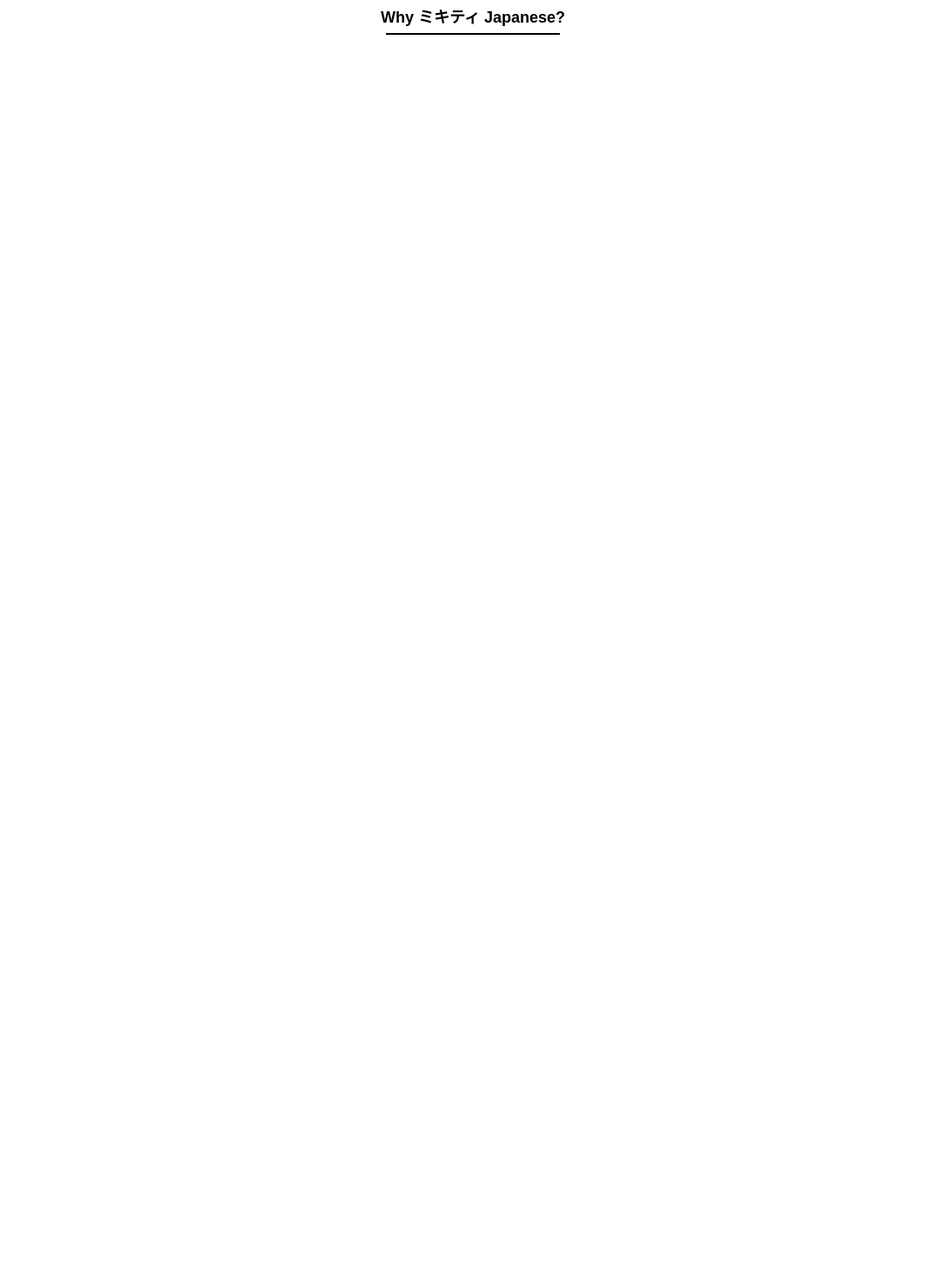
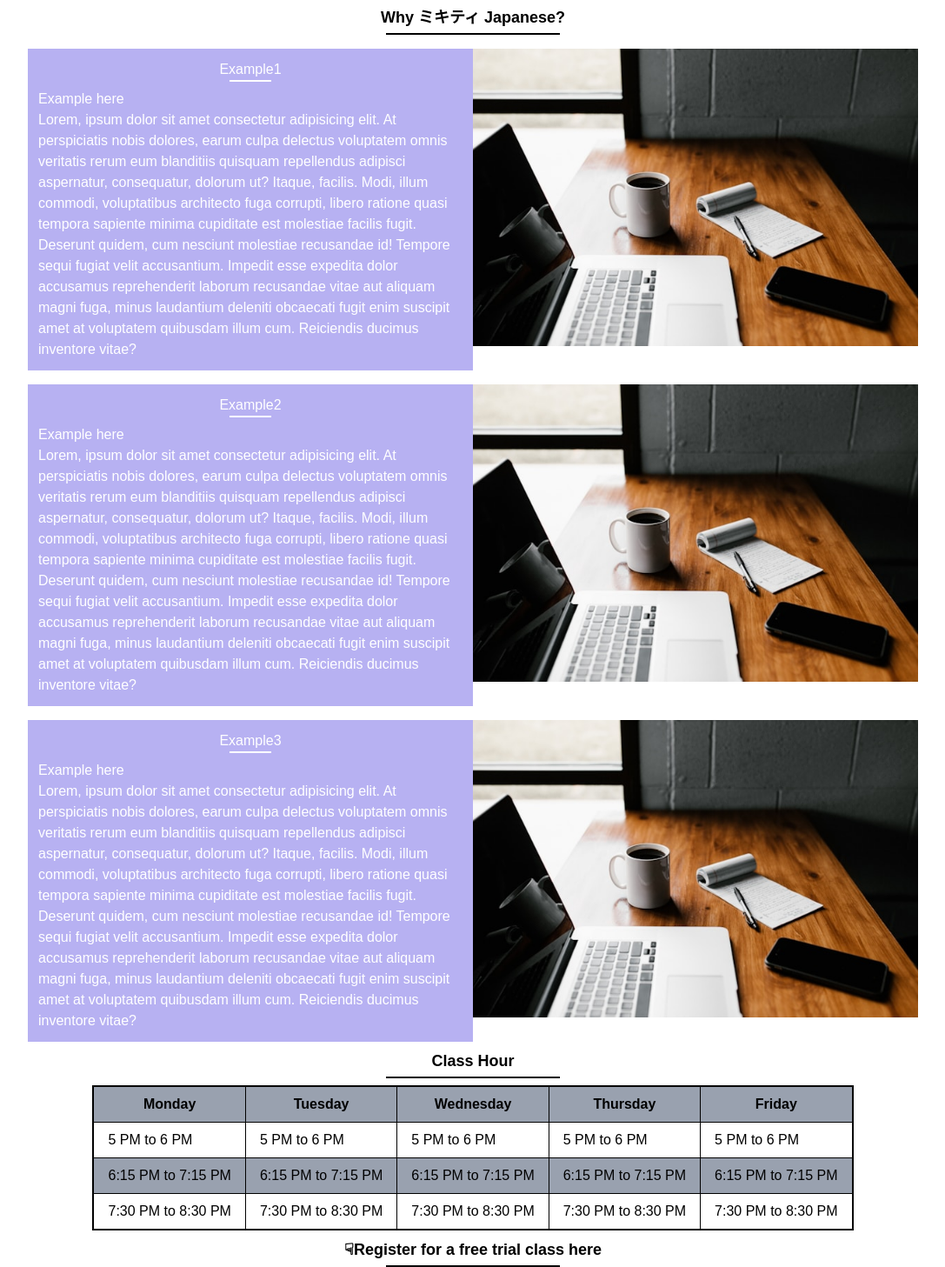
Before and after one commit to Yuto-A2/miki-jp, a Next.js app: page / in a window 1280 px wide. Shown: the part 676-2133 px from the top of the page at 87% size, without its empty margins (96-1183 px from the left). Before the commit the page ends 800 px from the top, so only its background shows below. Built offline with nearby package versions, Linux system fonts and the light colour scheme.

Commit message:
📝 Added ClassHour, Reason, RegistrationBtn forms

```diff
--- a/src/app/page.tsx
+++ b/src/app/page.tsx
@@ -1,6 +1,8 @@
 import Header from "@/components/layouts/Header";
 import ClassImg from "@/components/ClassImg";
 import Reason from "@/components/Reason";
+import ClassHour from "@/components/ClassHour";
+import RegisterBtn from "@/components/RegisterBtn";
 export default function Home() {
   return (
     <>
@@ -8,6 +10,8 @@ export default function Home() {
       <main>
         <ClassImg />
         <Reason />
+        <ClassHour />
+        <RegisterBtn />
       </main>
     </>
   );
--- /dev/null
+++ b/src/components/ClassHour.tsx
@@ -0,0 +1,43 @@
+
+export default function ClassHour() {
+    return (
+        <>
+            <h2 className="text-lg text-center mt-2 font-bold relative after:content-[''] after:block after:w-50 after:h-[2px]
+               after:bg-black after:mx-auto after:mt-1">Class Hour</h2>
+            <table className="mx-auto border-2 border-black mt-2">
+                <thead className="bg-gray-400">
+                    <tr>
+                        <th className="border px-4 py-2">Monday</th>
+                        <th className="border px-4 py-2">Tuesday</th>
+                        <th className="border px-4 py-2">Wednesday</th>
+                        <th className="border px-4 py-2">Thursday</th>
+                        <th className="border px-4 py-2">Friday</th>
+                    </tr>
+                </thead>
+                <tbody>
+                    <tr>
+                        <td className="border px-4 py-2">5 PM to 6 PM</td>
+                        <td className="border px-4 py-2">5 PM to 6 PM</td>
+                        <td className="border px-4 py-2">5 PM to 6 PM</td>
+                        <td className="border px-4 py-2">5 PM to 6 PM</td>
+                        <td className="border px-4 py-2">5 PM to 6 PM</td>
+                    </tr>
+                    <tr className="bg-gray-400">
+                        <td className="border px-4 py-2">6:15 PM to 7:15 PM</td>
+                        <td className="border px-4 py-2">6:15 PM to 7:15 PM</td>
+                        <td className="border px-4 py-2">6:15 PM to 7:15 PM</td>
+                        <td className="border px-4 py-2">6:15 PM to 7:15 PM</td>
+                        <td className="border px-4 py-2">6:15 PM to 7:15 PM</td>
+                    </tr>
+                     <tr>
+                        <td className="border px-4 py-2">7:30 PM to 8:30 PM</td>
+                        <td className="border px-4 py-2">7:30 PM to 8:30 PM</td>
+                        <td className="border px-4 py-2">7:30 PM to 8:30 PM</td>
+                        <td className="border px-4 py-2">7:30 PM to 8:30 PM</td>
+                        <td className="border px-4 py-2">7:30 PM to 8:30 PM</td>
+                    </tr>
+                </tbody>
+            </table>
+        </>
+    )
+}
--- a/src/components/Reason.tsx
+++ b/src/components/Reason.tsx
@@ -5,6 +5,41 @@ export default function Reason() {
 
             <h2 className="text-lg text-center mt-2 font-bold relative after:content-[''] after:block after:w-50 after:h-[2px]
                after:bg-black after:mx-auto after:mt-1">Why ミキティ Japanese?</h2>
+            <div className="flex mt-4 flex-row justify-center">
+                <div className="bg-[#B7B1F2] text-white p-3 w-[40%]">
+                    <h3 className="text-center relative after:content-[''] after:block after:w-12 after:h-[2px] after:bg-white after:mx-auto">Example1</h3>
+                    <p className="mt-2">Example here</p>
+                    <p>Lorem, ipsum dolor sit amet consectetur adipisicing elit. At perspiciatis nobis dolores, earum culpa delectus voluptatem omnis veritatis rerum eum blanditiis quisquam repellendus adipisci aspernatur, consequatur, dolorum ut? Itaque, facilis.
+                        Modi, illum commodi, voluptatibus architecto fuga corrupti, libero ratione quasi tempora sapiente minima cupiditate est molestiae facilis fugit. Deserunt quidem, cum nesciunt molestiae recusandae id! Tempore sequi fugiat velit accusantium.
+                        Impedit esse expedita dolor accusamus reprehenderit laborum recusandae vitae aut aliquam magni fuga, minus laudantium deleniti obcaecati fugit enim suscipit amet at voluptatem quibusdam illum cum. Reiciendis ducimus inventore vitae?</p>
+                </div>
+                <div className="h-full object-cover w-[40%]">
+                    <img className="h-full" src="/onlineClass.jpg" alt="" /></div>
+            </div>
+
+                 <div className="flex mt-4 flex-row justify-center">
+                <div className="bg-[#B7B1F2] text-white p-3 w-[40%]">
+                    <h3 className="text-center relative after:content-[''] after:block after:w-12 after:h-[2px] after:bg-white after:mx-auto">Example2</h3>
+                    <p className="mt-2">Example here</p>
+                    <p>Lorem, ipsum dolor sit amet consectetur adipisicing elit. At perspiciatis nobis dolores, earum culpa delectus voluptatem omnis veritatis rerum eum blanditiis quisquam repellendus adipisci aspernatur, consequatur, dolorum ut? Itaque, facilis.
+                        Modi, illum commodi, voluptatibus architecto fuga corrupti, libero ratione quasi tempora sapiente minima cupiditate est molestiae facilis fugit. Deserunt quidem, cum nesciunt molestiae recusandae id! Tempore sequi fugiat velit accusantium.
+                        Impedit esse expedita dolor accusamus reprehenderit laborum recusandae vitae aut aliquam magni fuga, minus laudantium deleniti obcaecati fugit enim suscipit amet at voluptatem quibusdam illum cum. Reiciendis ducimus inventore vitae?</p>
+                </div>
+                <div className="h-full object-cover w-[40%]">
+                    <img className="h-full" src="/onlineClass.jpg" alt="" /></div>
+            </div>
+
+                 <div className="flex mt-4 flex-row justify-center">
+                <div className="bg-[#B7B1F2] text-white p-3 w-[40%]">
+                    <h3 className="text-center relative after:content-[''] after:block after:w-12 after:h-[2px] after:bg-white after:mx-auto">Example3</h3>
+                    <p className="mt-2">Example here</p>
+                    <p>Lorem, ipsum dolor sit amet consectetur adipisicing elit. At perspiciatis nobis dolores, earum culpa delectus voluptatem omnis veritatis rerum eum blanditiis quisquam repellendus adipisci aspernatur, consequatur, dolorum ut? Itaque, facilis.
+                        Modi, illum commodi, voluptatibus architecto fuga corrupti, libero ratione quasi tempora sapiente minima cupiditate est molestiae facilis fugit. Deserunt quidem, cum nesciunt molestiae recusandae id! Tempore sequi fugiat velit accusantium.
+                        Impedit esse expedita dolor accusamus reprehenderit laborum recusandae vitae aut aliquam magni fuga, minus laudantium deleniti obcaecati fugit enim suscipit amet at voluptatem quibusdam illum cum. Reiciendis ducimus inventore vitae?</p>
+                </div>
+                <div className="h-full object-cover w-[40%]">
+                    <img className="h-full" src="/onlineClass.jpg" alt="" /></div>
+            </div>
         </>
     )
 }
--- /dev/null
+++ b/src/components/RegisterBtn.tsx
@@ -0,0 +1,8 @@
+export default function RegisterBtn() {
+  return (
+    <>
+        <h2 className="text-lg text-center mt-2 font-bold relative after:content-[''] after:block after:w-50 after:h-[2px]
+               after:bg-black after:mx-auto after:mt-1">☟Register for a free trial class here</h2>
+    </>
+  )
+}
```
